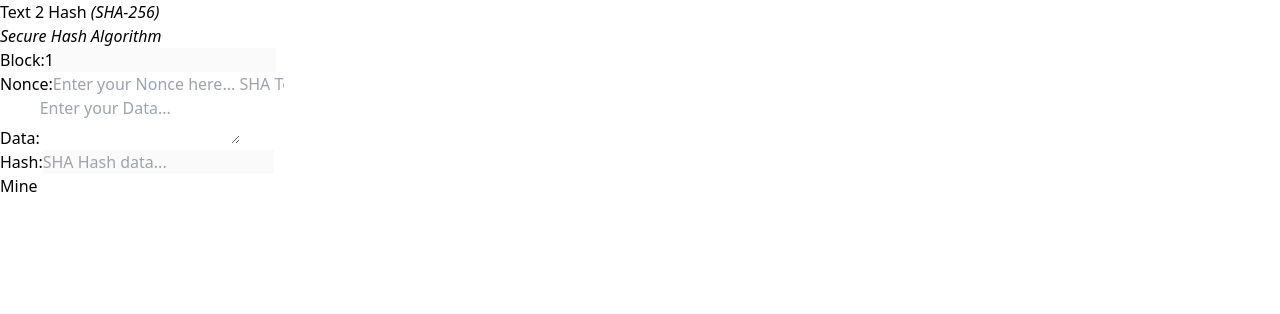
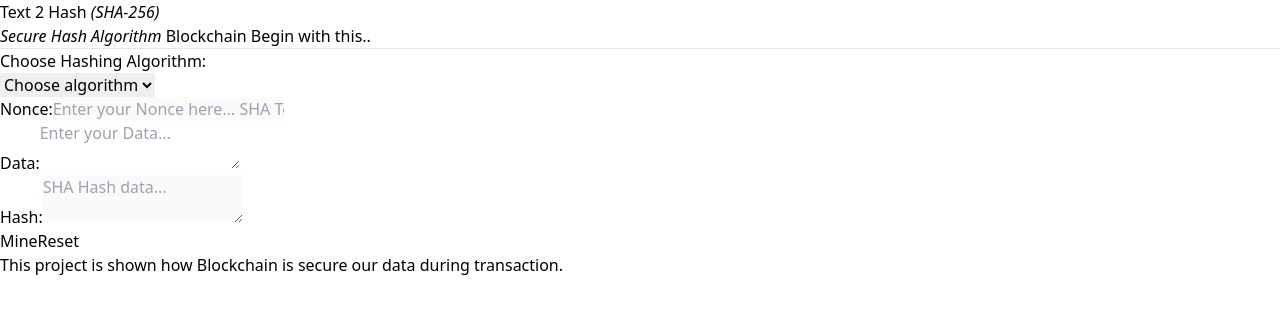
Before and after one commit to Rana-devanand/Text2Hash, a React (Vite) app in the folder HashLab/: page / in a window 1280 px wide. Shown: the top 314 px of the page. Built offline with nearby package versions, Linux system fonts and the light colour scheme.

Commit message:
Handle mine hasing in fronted

```diff
--- a/HashLab/src/components/Text2Hash.jsx
+++ b/HashLab/src/components/Text2Hash.jsx
@@ -8,22 +8,27 @@ function Text2Hash() {
     sha: "",
     data: ""
   })
+  const [hash, setHash] = useState('');
 
-  const HandleChange = (e) => {
+  const HandleChange = async (e) => {
     setValue({...value, [e.target.name]: e.target.value })
   }
-
-  console.log(value);
 
   const HandleSubmit = async (e) => {
     e.preventDefault();
     try {
       const response = await axios.post("http://localhost:3000/api/hashtext" , value);
-      console.log(response);
+      setHash(response.data.data);
     } catch (error) {
       console.log(error);
     }
   }
+
+  const HandleReset = () => {
+    setValue({sha: "", data: ""});
+    setHash('');
+  }
+  console.log(value);
   return (
     <>
       <div className="container-fluid bg-[#fef3c767] min-h-screen">
@@ -34,17 +39,38 @@ function Text2Hash() {
         </div>
 
         <div className="box flex justify-center items-center py-5">
-          <div className="w-full sm:w-4/5 md:w-2/3 lg:w-1/2 xl:w-2/5 h-auto mt-5 border border-blue-600 bg-[#ffc5e98a] flex flex-col rounded-lg p-5">
-          <form onSubmit={HandleSubmit}>
-               <i className="flex justify-center items-center">Secure Hash Algorithm</i>
-            <div className="block-one flex flex-col sm:flex-row justify-start sm:justify-center items-start sm:items-center gap-3 m-3">
-              <label className="font-mono w-full sm:w-auto">Block:</label>
-              <input
-                type="text"
-                className="h-10 w-full border border-zinc-400 pl-5 rounded-md outline-none bg-[#d6d5d59c]"
-                value="1"
-                disabled
-              />
+          <div className="w-full sm:w-4/5 md:w-2/3 lg:w-1/2 xl:w-2/5 h-auto border border-blue-600 bg-[#ffc5e98a] flex flex-col rounded-lg p-5">
+          <form onSubmit={HandleSubmit}  >
+               <i className="flex justify-center items-center">Secure Hash Algorithm</i> <span>Blockchain Begin with this.. </span>
+            <hr className="h-1 bg-[#7c7c7c]" />
+
+            <div className="block-one flex sm:flex-row justify-start sm:justify-center items-start sm:items-center gap-3 m-3">
+              <h1 className="pb-2">Choose Hashing Algorithm:</h1>
+              <select
+                className="h-10 w-full border border-zinc-400 pl-5 rounded-md outline-none"
+                name="sha"
+                onChange={HandleChange}
+              >
+                <option value="" selected disabled>Choose algorithm</option>
+               <optgroup label="md algorithm">
+                  <option value="md5">md5</option>
+               </optgroup>
+
+                <optgroup label="sha algorithm">
+                    <option value="sha1">sha1</option>
+                    <option value="sha224">sha224</option>
+                    <option value="sha256">sha256</option>
+                    <option value="sha256">sha256</option>
+                    <option value="sha3-256">sha3-256</option>
+                    <option value="sha3-384">sha3-384</option>
+                    <option value="sha3-512">sha3-512</option>
+                </optgroup>
+
+                  <optgroup label="ripemd algorithm">
+                    <option value="ripemd160">ripemd160</option>
+                  </optgroup>
+
+              </select>
             </div>
 
             <div className="block-one flex flex-col sm:flex-row justify-start sm:justify-center items-start sm:items-center gap-3 m-3">
@@ -54,36 +80,48 @@ function Text2Hash() {
                 className="h-10 w-full border border-zinc-400 pl-5 rounded-md outline-none italic"
                 placeholder="Enter your Nonce here... SHA Text"
                 name="sha"
-                onChange={HandleChange}
+                value={value.sha}
+                // onChange={HandleChange}
+                disabled
               />
             </div>
 
             <div className="block-one flex flex-col sm:flex-row justify-start sm:justify-center items-start sm:items-start gap-3 m-3">
               <label className="font-mono w-full sm:w-auto">Data:</label>
               <textarea
-                className="h-40 w-full border border-zinc-400 pl-5 rounded-md outline-none"
+                className="h-32 w-full border border-zinc-400 pl-5 rounded-md outline-none"
                 placeholder="Enter your Data..."
                 name="data"
+                value={value.data}
                 onChange={HandleChange}
               ></textarea>
             </div>
 
             <div className="block-one flex flex-col sm:flex-row justify-start sm:justify-center items-start sm:items-center gap-3 m-3">
               <label className="font-mono w-full sm:w-auto">Hash:</label>
-              <input
+              <textarea
                 type="text"
-                className="h-10 w-full border border-zinc-400 pl-5 rounded-md outline-none"
+                value={hash}
+                className="h-16 w-full border border-zinc-400 pl-5 rounded-md outline-none"
                 placeholder="SHA Hash data..."
                 disabled
               />
             </div>
 
-            <div className="flex justify-center sm:justify-start p-5">
+            <div className="flex  gap-2 justify-center sm:justify-start p-5">
               <button className="px-8 py-2 bg-[#0783ca] rounded-md font-semibold text-white">
                 Mine
               </button>
+
+              <button className="px-8 py-2 bg-amber-600 rounded-md font-semibold text-white"
+                  onClick={HandleReset}
+              >
+                Reset
+              </button>
+
             </div>
           </form>
+          <p>This project is shown how Blockchain is secure our data during transaction.</p>
           </div>
         </div>
       </div>
```
